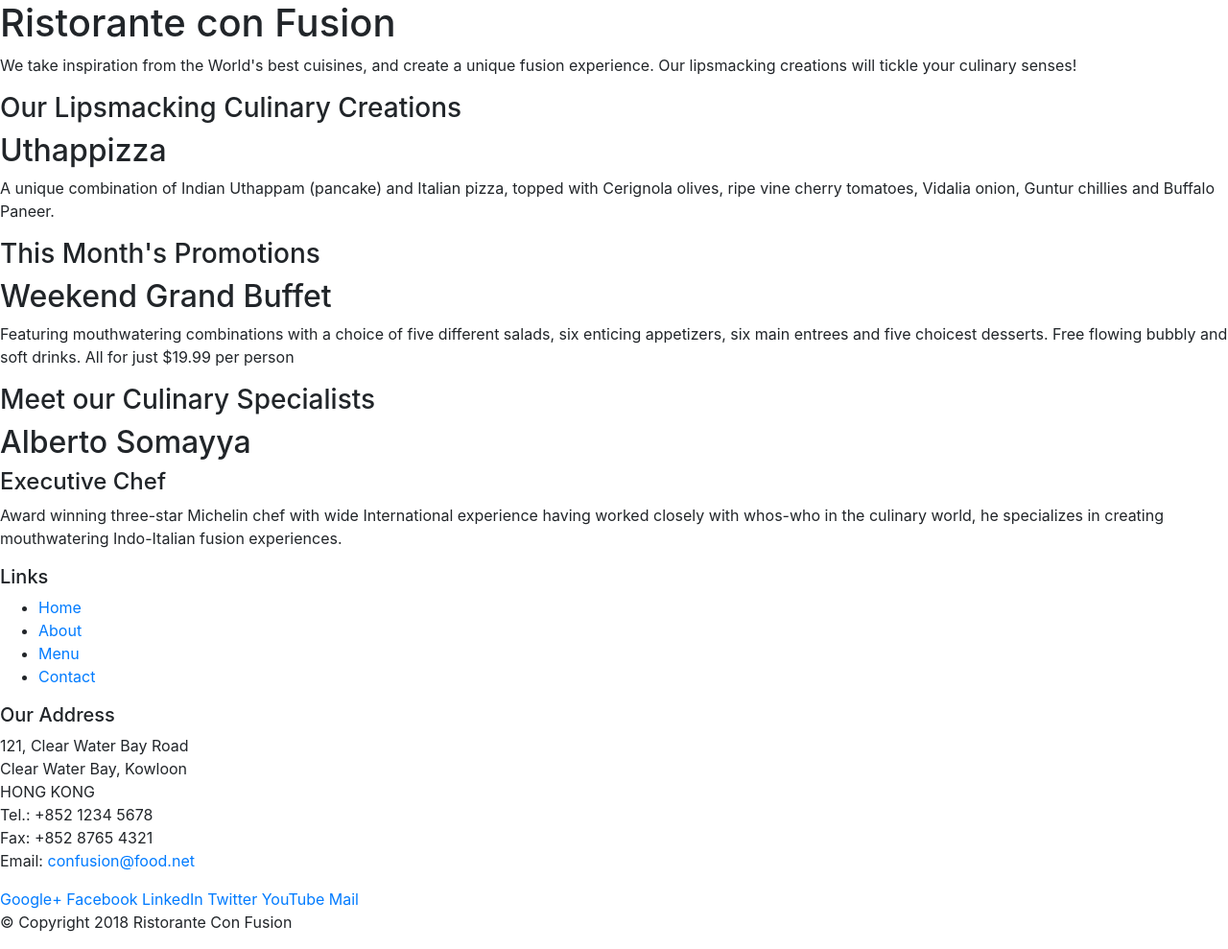
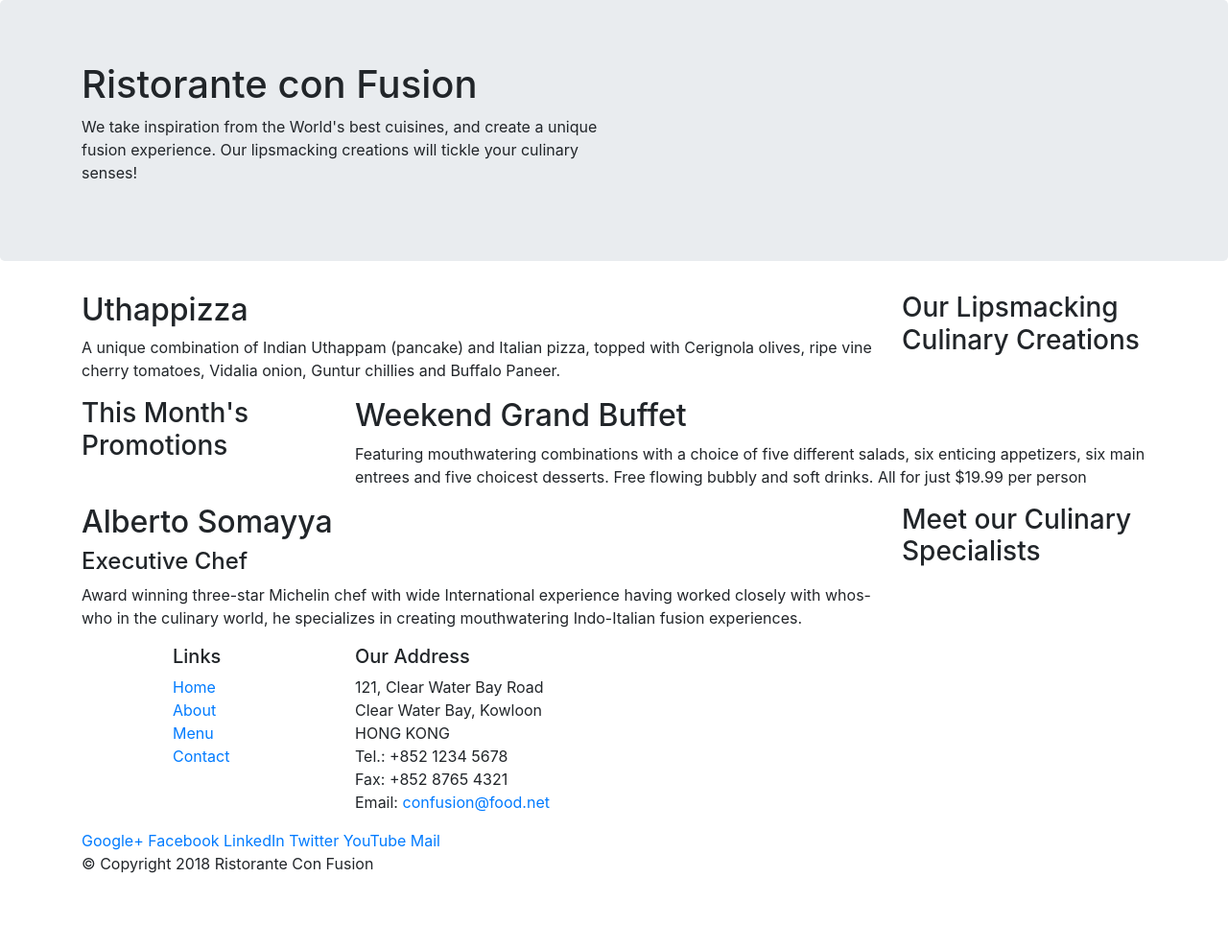
Before and after one commit to tobiolatunji/full-stack-class, a website: page index.html in a window 1280 px wide. Shown: the whole page at 96% size. After the commit the page ends 928 px from the top, so only its background shows below. Drawn offline with nearby package versions, Linux system fonts and the light colour scheme.

Commit message:
Bootstrap grid intro

```diff
--- a/index.html
+++ b/index.html
@@ -14,46 +14,46 @@
 
 <body>
 
-    <header>
-        <div>
-            <div>
-                <div>
+    <header class="jumbotron">
+        <div class="container">
+            <div class="row">
+                <div class="col-12 col-sm-6">
                     <h1>Ristorante con Fusion</h1>
                     <p>We take inspiration from the World's best cuisines, and create a unique fusion experience. Our lipsmacking creations will tickle your culinary senses!</p>
                 </div>
-                <div>
+                <div class="col-12 col-sm">
                 </div>
             </div>
         </div>
     </header>
 
-    <div>
-        <div>
-            <div>
+    <div class="container">
+        <div class="row">
+            <div class="col-12 col-sm-4 order-sm-last col-md-3">
                 <h3>Our Lipsmacking Culinary Creations</h3>
             </div>
-            <div>
+            <div class="col col-sm order-sm-first col-md">
                 <h2>Uthappizza</h2>
                 <p>A unique combination of Indian Uthappam (pancake) and Italian pizza, topped with Cerignola olives, ripe vine cherry tomatoes, Vidalia onion, Guntur chillies and Buffalo Paneer.</p>
             </div>
         </div>
 
 
-        <div>
-            <div>
+        <div class="row">
+            <div class="col-12 col-sm-4 col-md-3">
                 <h3>This Month's Promotions</h3>
             </div>
-            <div>
+            <div class="col col-sm col-md">
                 <h2>Weekend Grand Buffet</h2>
                 <p>Featuring mouthwatering combinations with a choice of five different salads, six enticing appetizers, six main entrees and five choicest desserts. Free flowing bubbly and soft drinks. All for just $19.99 per person </p>
             </div>
         </div>
 
-        <div>
-            <div>
+        <div class="row">
+            <div class="col-12 col-sm-4 order-sm-last col-md-3">
                 <h3>Meet our Culinary Specialists</h3>
             </div>
-            <div>
+            <div class="col col-sm order-sm-first col-md">
                 <h2>Alberto Somayya</h2>
                 <h4>Executive Chef</h4>
                 <p>Award winning three-star Michelin chef with wide International experience having worked closely with whos-who in the culinary world, he specializes in creating mouthwatering Indo-Italian fusion experiences. </p>
@@ -62,18 +62,18 @@
     </div>
 
     <footer>
-        <div>
-            <div>
-                <div>
+        <div class="container">
+            <div class="row">
+                <div class="col-4 offset-1 col-sm-2">
                     <h5>Links</h5>
-                    <ul>
+                    <ul class="list-unstyled">
                         <li><a href="#">Home</a></li>
                         <li><a href="#">About</a></li>
                         <li><a href="#">Menu</a></li>
                         <li><a href="#">Contact</a></li>
                     </ul>
                 </div>
-                <div>
+                <div class="col-7 col-sm-5">
                     <h5>Our Address</h5>
                     <address>
 		              121, Clear Water Bay Road<br>
@@ -84,7 +84,7 @@
 		              Email: <a href="mailto:confusion@food.net">confusion@food.net</a>
 		           </address>
                 </div>
-                <div>
+                <div class="col-12 col-sm-5">
                     <div>
                         <a href="http://google.com/+">Google+</a>
                         <a href="http://www.facebook.com/profile.php?id=">Facebook</a>
@@ -95,8 +95,8 @@
                     </div>
                 </div>
            </div>
-           <div>
-                <div>
+           <div class="row">
+                <div class="col-auto">
                     <p>© Copyright 2018 Ristorante Con Fusion</p>
                 </div>
            </div>
```
